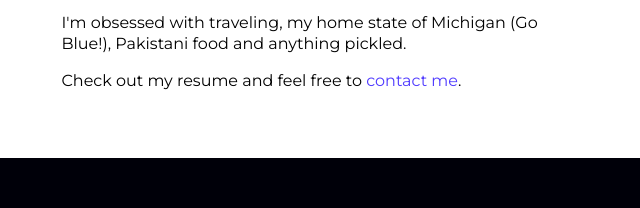
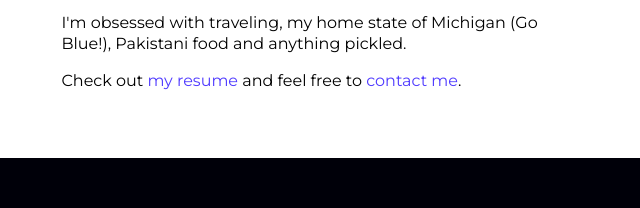
Before and after one commit to khantasha/nv-portfolio, a plain HTML site: page about.html in a window 1280 px wide. Shown: the part 863-1071 px from the top of the page, 591-1231 px from the left. Drawn offline with Linux system fonts and the light colour scheme.

Commit message:
added link

```diff
--- a/about.html
+++ b/about.html
@@ -86,7 +86,7 @@
       <p>Previously, I was PublicSource's energy and environment reporter where I <a style="color: #4f3aff" target="_blank" href="https://www.publicsource.org/we-helped-residents-near-a-fracking-site-test-their-air-quality-heres-what-we-found-2/">developed a sensors project</a> around a fracking site to test air quality, <a style="color: #4f3aff" target="_blank" href="https://www.publicsource.org/1-5-million-at-risk-in-pa-for-crude-oil-derailment/">tracked crude oil trains</a> around Pennsylvania and <a style="color: #4f3aff" target="_blank" href="https://www.publicsource.org/a-new-pipeline-from-pa-fracking-fields-stirs-controversy-in-the-bluegrass-state/">crawled through caves in Kentucky</a> to see the projected path of a pipeline.</p>
       <p>I believe my experience as a reporter informs the way I build digital news products because I have a background in communicating complicated information to readers in digestible ways. Storytelling is always at the forefront of my design.</p>
       <p>I'm obsessed with traveling, my home state of Michigan (Go Blue!), Pakistani food and anything pickled.</p>
-      <p>Check out my resume and feel free to <a style="color: #4f3aff" href="./contact.html">contact me</a>.</p>
+      <p>Check out <a style="color: #4f3aff" href="./resume.html">my resume</a> and feel free to <a style="color: #4f3aff" href="./contact.html">contact me</a>.</p>
       <!-- <a target="_blank" href="https://twitter.com/khantasha"><i class="fab fa-twitter 2x"></i></a> <a target="_blank" href="mailto:natashavicens@gmail.com"><i class="fas fa-envelope"></i></a> <a target="_blank" href="https://www.linkedin.com/in/tashakhan"><i class="fab fa-linkedin"></i></a> -->
     </div>
   </div>
```
Also changed, not shown: 1 other file.
